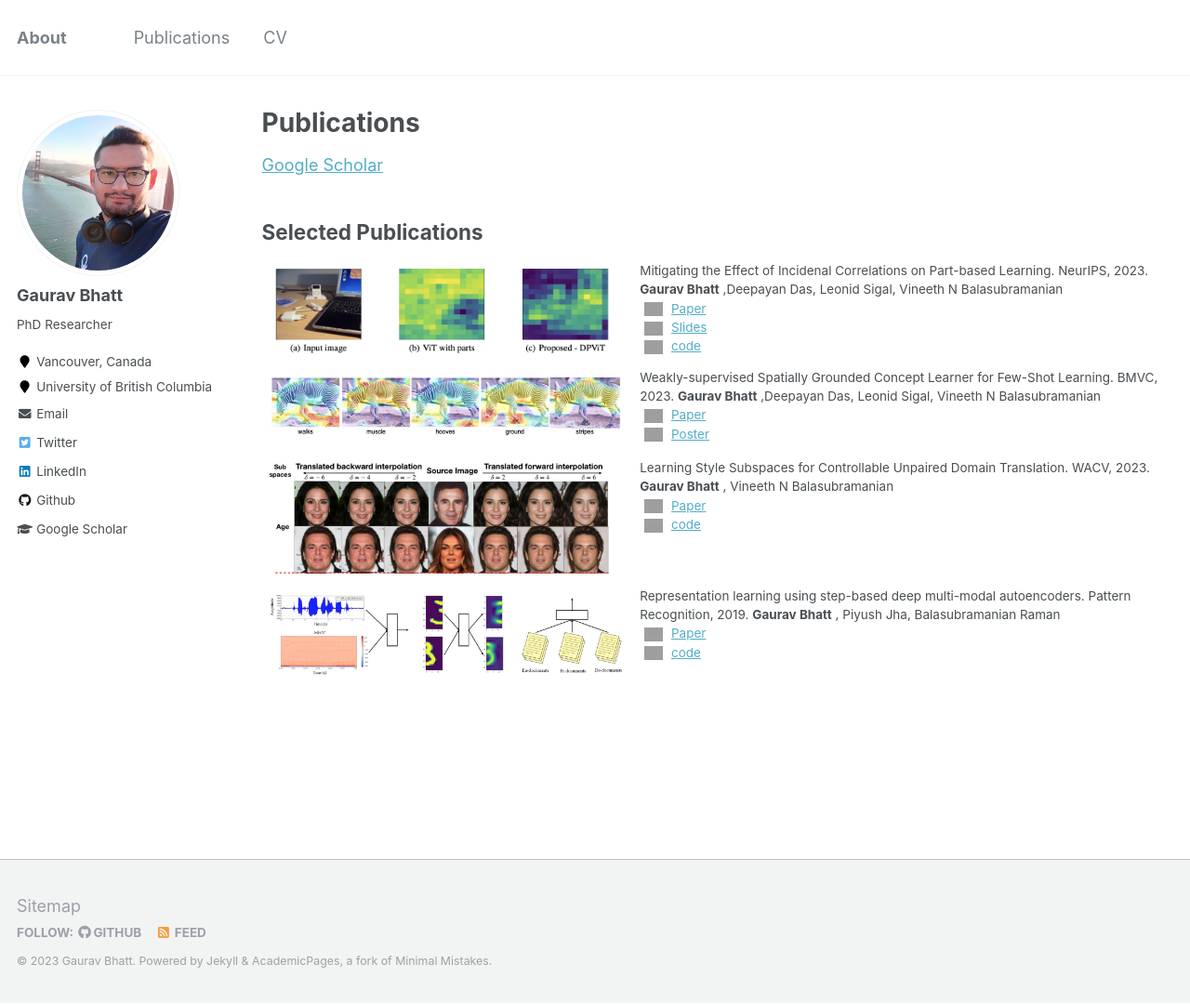
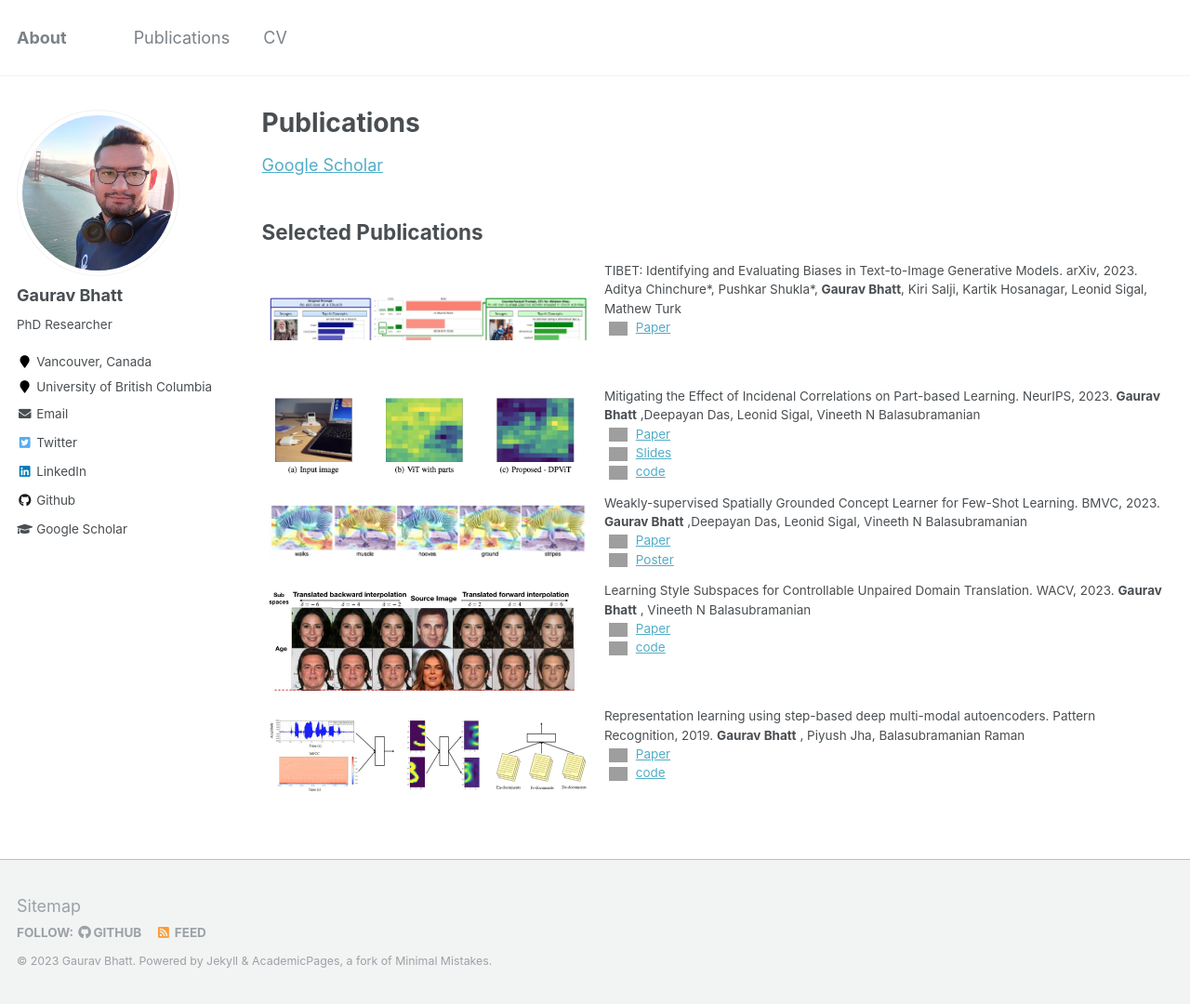
Before and after one commit to GauravBh1010tt/gauravbh1010tt.github.io, a Jekyll site: the page built from _pages/publications.md, in a window 1280 px wide and 1080 px high. Shown: the whole window at 93% size. Built offline with Jekyll 4.4.1, drawn with Linux system fonts in a browser that asks for light colours; grey boxes are pictures that could not be loaded.

Commit message:
adding tibet

```diff
--- a/_pages/publications.md
+++ b/_pages/publications.md
@@ -20,6 +20,28 @@ author_profile: true
 
 ## Selected Publications
 <table style="border: none; border-collapse: collapse;" border="0">
+
+<tr style="border-collapse: separate; border-spacing:30em;">
+
+<td style="border-collapse: collapse; border: none;">
+<img src="https://raw.githubusercontent.com/GauravBh1010tt/GauravBh1010tt.github.io/master/images/tibet.png" width="800"/>
+</td>
+
+<td style="border-collapse: collapse; border: none;">
+TIBET: Identifying and Evaluating Biases in Text-to-Image Generative Models. arXiv, 2023.
+
+Aditya Chinchure*, Pushkar Shukla*, <b>Gaurav Bhatt</b>, Kiri Salji, Kartik Hosanagar, Leonid Sigal, Mathew Turk
+<br>
+
+<img src="https://raw.githubusercontent.com/sunshineatnoon/sunshineatnoon.github.io/master/images/pdf_icon.png" width="20" height="20" hspace="5">
+<span><a href="https://arxiv.org/pdf/2312.01261.pdf">Paper</a></span>
+<br>
+<br>
+<br>
+</td>
+
+</tr>
+
 
 <tr style="border-collapse: separate; border-spacing:30em;">
 
```
Also changed, not shown: images/tibet.png (added).
